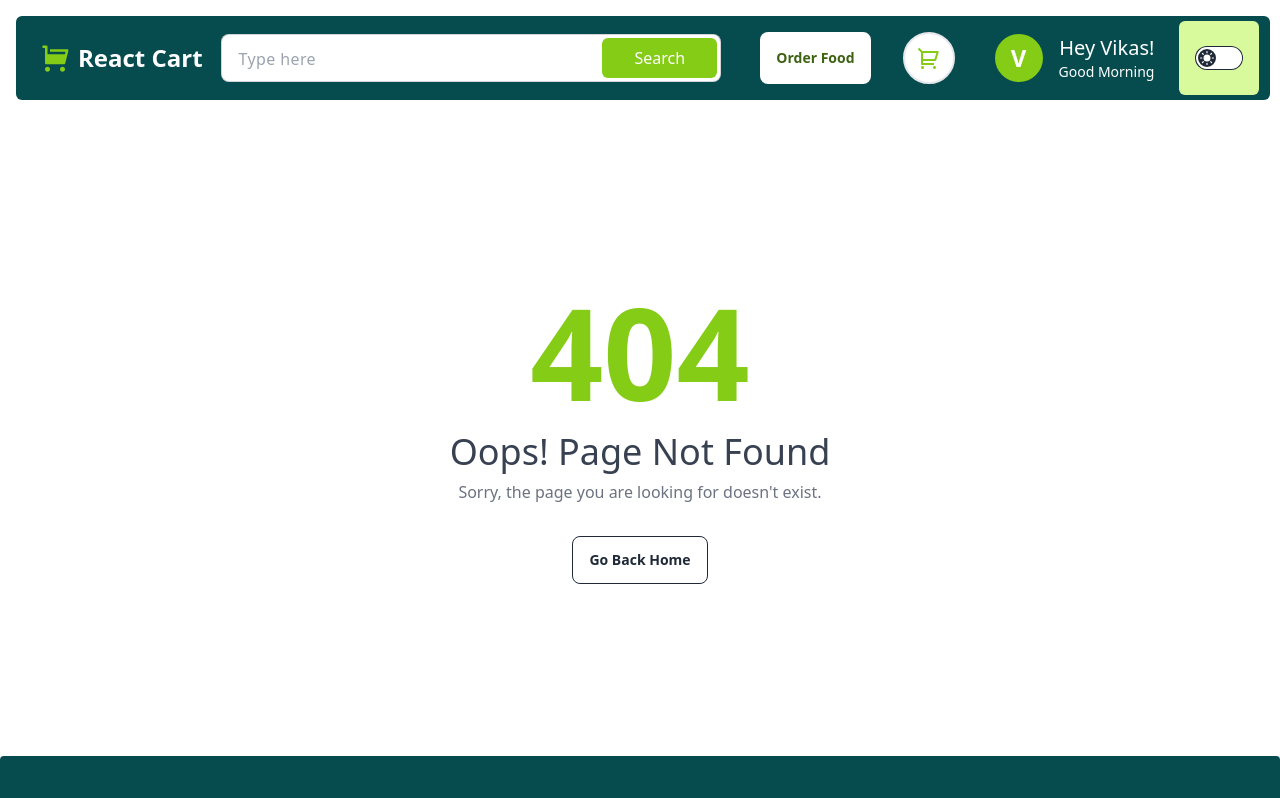
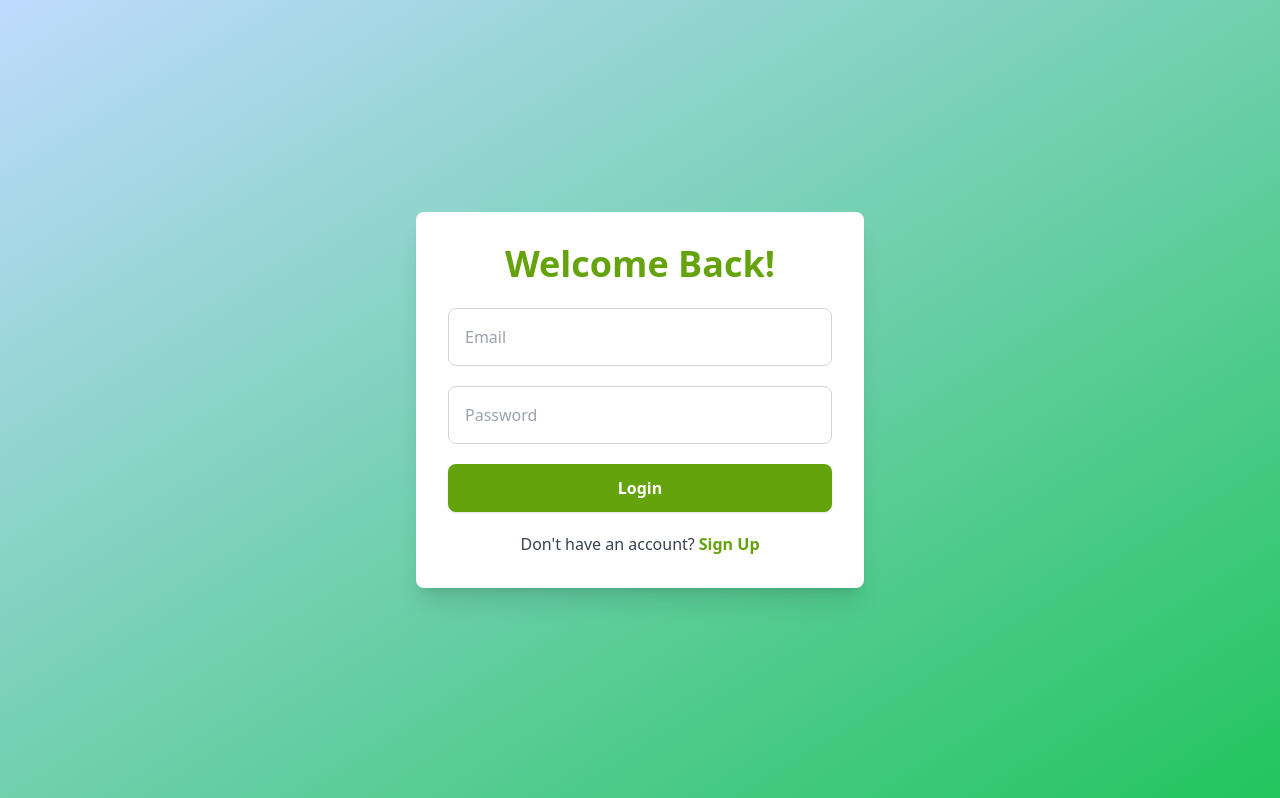
Before and after one commit to vikashhmishraa/ReactCart-Ecommerce-App, a React (Vite) app: page /login in a window 1280 px wide. Shown: the top 798 px of the page. Built offline with nearby package versions, Linux system fonts and the light colour scheme.

Commit message:
login page added

```diff
--- a/package.json
+++ b/package.json
@@ -11,10 +11,12 @@
   },
   "dependencies": {
     "@reduxjs/toolkit": "^2.2.7",
+    "formik": "^2.4.6",
     "react": "^18.3.1",
     "react-dom": "^18.3.1",
     "react-redux": "^9.1.2",
-    "react-router-dom": "^6.26.1"
+    "react-router-dom": "^6.26.1",
+    "yup": "^1.4.0"
   },
   "devDependencies": {
     "@eslint/js": "^9.8.0",
--- /dev/null
+++ b/src/Components/Login.jsx
@@ -0,0 +1,124 @@
+import React, { useContext, useState } from "react";
+import { ThemeStore } from "../Components/ContextStores/ThemeContext.jsx";
+import { useFormik } from "formik";
+import { loginSchema, signupSchema } from "../utility/validationSchema.js";
+
+const AuthPage = () => {
+  const { theme } = useContext(ThemeStore);
+  const [isLogin, setIsLogin] = useState(true);
+
+  const lightTheme =
+    "min-h-screen flex items-center justify-center bg-gradient-to-br from-blue-200 to-green-500";
+  const darkTheme =
+    "min-h-screen flex items-center justify-center bg-gradient-to-br from-gray-900 to-green-800";
+
+  const formik = useFormik({
+    initialValues: {
+      email: "",
+      password: "",
+      userName: "", // Only used for signup
+    },
+    validationSchema: isLogin ? loginSchema : signupSchema,
+    onSubmit: (values) => {
+      // Handle form submission
+      console.log(values);
+
+      // Logic for login
+      if (isLogin) {
+        // Implement login logic here
+        console.log("Logging in:", values.email);
+      } else {
+        // Implement signup logic here
+        console.log("Signing up:", values);
+      }
+      // Prevent switching forms; reset values or handle as needed
+    },
+  });
+
+  return (
+    <div className={theme === "light" ? lightTheme : darkTheme}>
+      <div className="flex flex-col items-center justify-center w-full max-w-md p-8 bg-white rounded-lg shadow-xl transition duration-300">
+        <h1 className="text-4xl font-extrabold text-lime-600 mb-6 text-center">
+          {isLogin ? "Welcome Back!" : "Create an Account"}
+        </h1>
+        <form
+          className="flex flex-col w-full space-y-5"
+          onSubmit={formik.handleSubmit}
+        >
+          {!isLogin && (
+            <div>
+              <input
+                type="text"
+                name="userName"
+                placeholder="Username"
+                onChange={formik.handleChange}
+                value={formik.values.userName}
+                onBlur={formik.handleBlur}
+                className={`p-4 border rounded-lg w-full ${
+                  theme === "light" ? "border-gray-300" : "border-gray-600"
+                } focus:outline-none focus:ring focus:ring-lime-500 transition duration-200`}
+              />
+              {formik.touched.userName && formik.errors.userName ? (
+                <p className="text-red-500">{formik.errors.userName}</p>
+              ) : null}
+            </div>
+          )}
+          <div>
+            <input
+              type="email"
+              name="email"
+              placeholder="Email"
+              onChange={formik.handleChange}
+              value={formik.values.email}
+              onBlur={formik.handleBlur}
+              className={`p-4 border rounded-lg w-full ${
+                theme === "light" ? "border-gray-300" : "border-gray-600"
+              } focus:outline-none focus:ring focus:ring-lime-500 transition duration-200`}
+            />
+            {formik.touched.email && formik.errors.email ? (
+              <p className="text-red-500">{formik.errors.email}</p>
+            ) : null}
+          </div>
+          <div>
+            <input
+              type="password"
+              name="password"
+              placeholder="Password"
+              onChange={formik.handleChange}
+              value={formik.values.password}
+              onBlur={formik.handleBlur}
+              className={`p-4 border rounded-lg w-full ${
+                theme === "light" ? "border-gray-300" : "border-gray-600"
+              } focus:outline-none focus:ring focus:ring-lime-500 transition duration-200`}
+            />
+            {formik.touched.password && formik.errors.password ? (
+              <p className="text-red-500">{formik.errors.password}</p>
+            ): null}
+          </div>
+
+          <button
+            type="submit"
+            className="mt-4 py-3 bg-lime-600 text-white font-semibold rounded-lg shadow hover:bg-lime-700 transition duration-200"
+          >
+            {isLogin ? "Login" : "Sign Up"}
+          </button>
+        </form>
+        <p
+          className={`mt-5 text-center ${
+            theme === "light" ? "text-gray-700" : "text-white"
+          }`}
+        >
+          {isLogin ? "Don't have an account?" : "Already have an account?"}
+          <span
+            onClick={() => setIsLogin(!isLogin)}
+            className="text-lime-600 font-semibold cursor-pointer ml-1 hover:underline"
+          >
+            {isLogin ? "Sign Up" : "Login"}
+          </span>
+        </p>
+      </div>
+    </div>
+  );
+};
+
+export default AuthPage;
--- a/src/main.jsx
+++ b/src/main.jsx
@@ -6,6 +6,7 @@ import Cart from "./Components/Cart.jsx";
 import "./index.css";
 import { createBrowserRouter, RouterProvider } from "react-router-dom";
 import ErrorPage from "./Components/ErrorPage.jsx";
+import Login from "./Components/Login.jsx";
 import Home from "./Components/Home.jsx";
 import ThemeContext from "./Components/ContextStores/ThemeContext.jsx";
 import { Provider } from "react-redux";
@@ -87,6 +88,10 @@ const appRouter = createBrowserRouter([
     ],
     errorElement: <ErrorPage />,
   },
+  {
+    path: "/login",
+    element: <Login />,
+  },
 ]);
 
 createRoot(document.getElementById("root")).render(
--- /dev/null
+++ b/src/utility/validationSchema.js
@@ -0,0 +1,18 @@
+import * as Yup from 'yup' ;
+
+export const signupSchema = Yup.object({
+    userName : Yup.string().min(2, "Name is too short").required('Required'),
+    email : Yup.string().email('Invalid email address').required('Required'),
+    password : Yup.string()
+    .required('No password provided.')
+    .min(8, 'Password is too short - should be 8 chars minimum.')
+    .matches(/[a-zA-Z]/, 'Password can only contain Latin letters.'),
+})
+
+export const loginSchema = Yup.object({
+    email : Yup.string().email('Invalid email address').required('Required'),
+    password : Yup.string()
+    .required('No password provided.')
+    .min(8, 'Password is too short - should be 8 chars minimum.')
+    .matches(/[a-zA-Z]/, 'Password can only contain Latin letters.'),
+})
```
Also changed, not shown: 1 other file (tests, documents, lock files or other folders).
